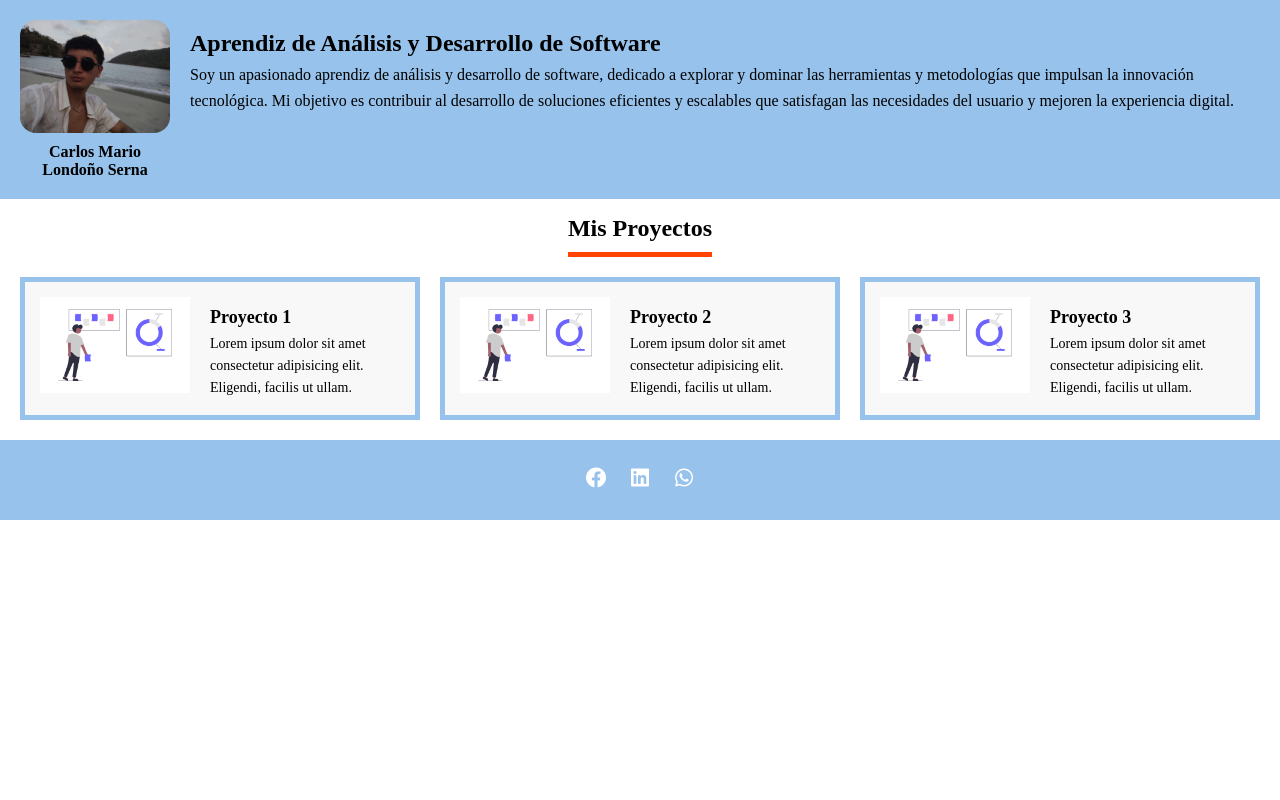
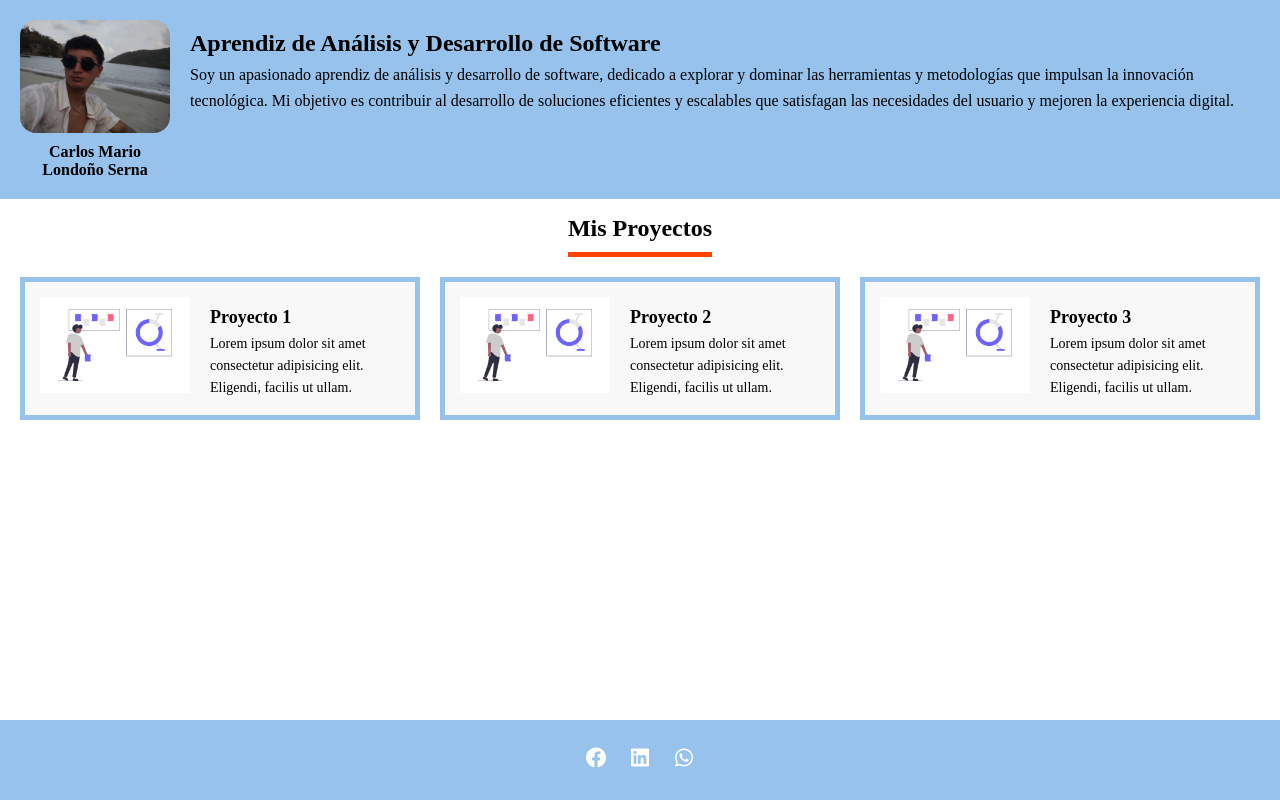
Before and after one commit to Mamrioo/responsive, a plain HTML site: page index.html in a window 1280 px wide. Drawn offline with nearby package versions, Linux system fonts and the light colour scheme.

Commit message:
footer error

```diff
--- a/style.css
+++ b/style.css
@@ -42,8 +42,8 @@ body {
 
 .name {
     font-weight: bold;
-     margin-top: 0;
-     text-align: center;
+    margin-top: 0;
+    text-align: center;
 }
 
 .text-content {
@@ -69,6 +69,7 @@ body {
     display: flex;
     flex-direction: column;
     align-items: center;
+    margin-bottom: 40px; /* Espacio adicional para separar el footer */
 }
 
 
@@ -137,7 +138,7 @@ footer {
     align-items: center;
     position: relative;
     top: auto;
-    margin-top:auto;
+    margin-top: auto;
 }
 
 .navbar-social-networks {
@@ -221,11 +222,3 @@ footer {
         margin-bottom: 20px; /* Espacio adicional para separar el footer */
     }
 }
-
-footer {
-    padding: 20px;
-    background-color: #97c2eb;
-    text-align: center;
-    margin-top: 20px;
-    clear: both;
-}
```
